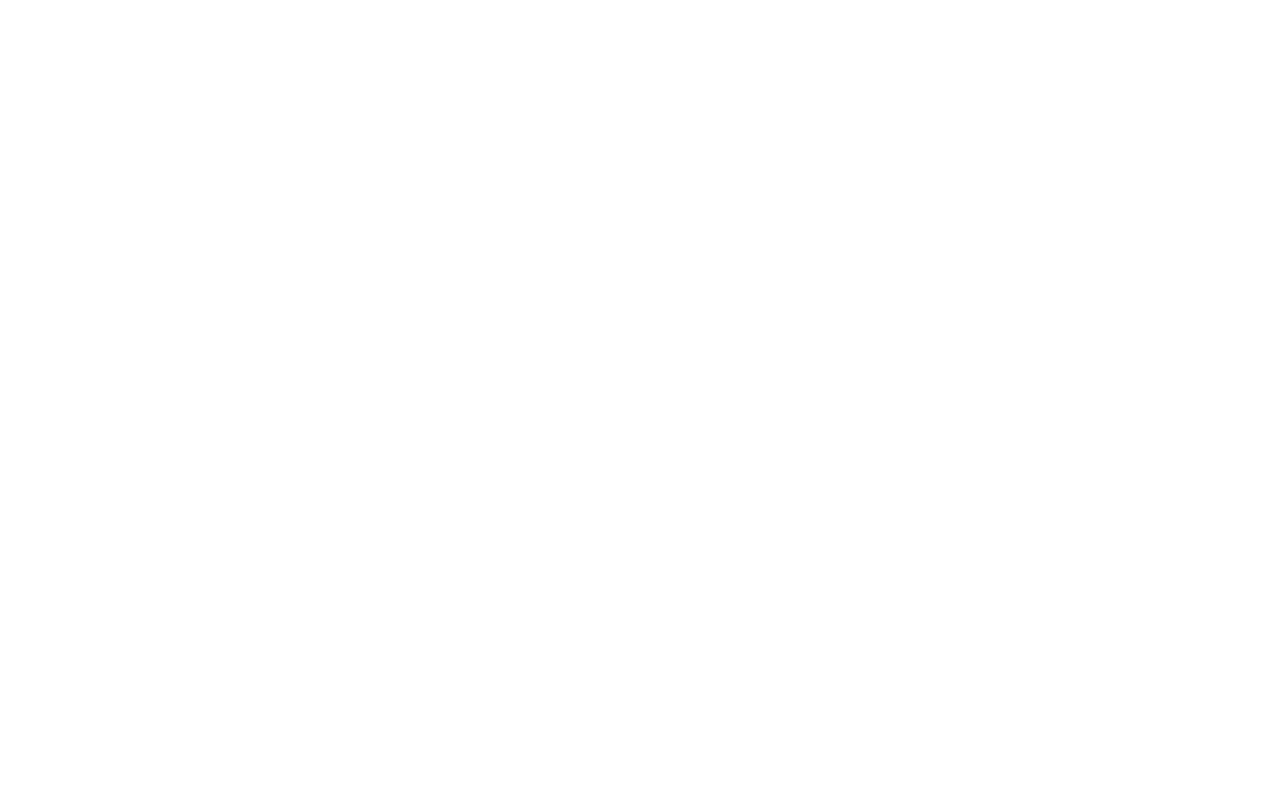
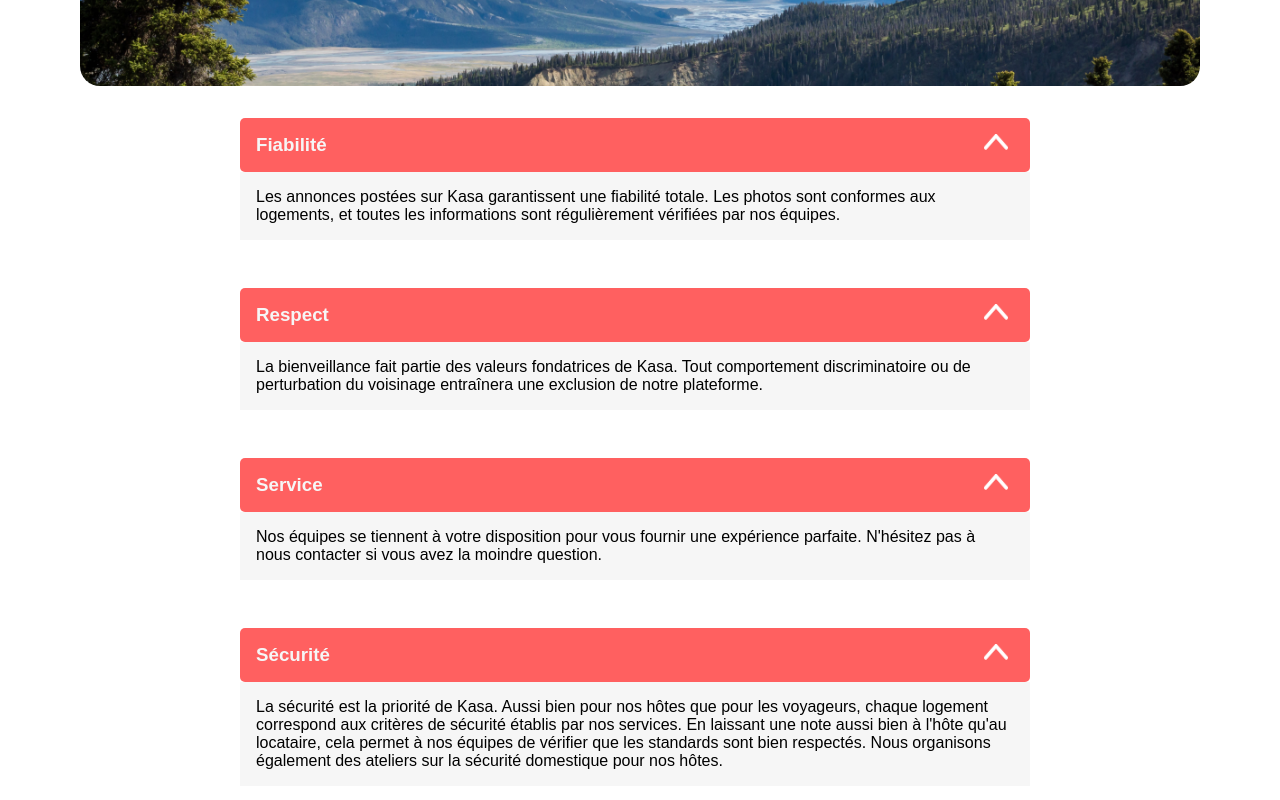
Before and after one commit to binraw/Kasa, a React (Create React App) app: page /about in a window 1280 px wide. Shown: the part 320-1120 px from the top of the page. Before the commit the page ends 800 px from the top, so only its background shows below. Built offline with nearby package versions, Linux system fonts and the light colour scheme.

Commit message:
ajout about/icon

```diff
--- a/src/About.js
+++ b/src/About.js
@@ -1,7 +1,60 @@
 import React from "react";
+import ImgAbout from "./ImgAbout.png";
+import IconVector from "./Vector.png";
 
 function About() {
-	return <h2>À propos</h2>;
+	return (
+		<div className="container">
+			<img className="img-about" src={ImgAbout} alt="Montagne suisse" />
+			<ul className="description-about">
+				<li>
+					<h3>Fiabilité</h3>
+					<img className="icon-arrow" src={IconVector} alt="icon arrow" />
+				</li>
+				<li className="description">
+					Les annonces postées sur Kasa garantissent une fiabilité totale. Les
+					photos sont conformes aux logements, et toutes les informations sont
+					régulièrement vérifiées par nos équipes.
+				</li>
+			</ul>
+			<ul className="description-about">
+				<li>
+					<h3>Respect</h3>
+					<img className="icon-arrow" src={IconVector} alt="icon arrow" />
+				</li>
+				<li className="description">
+					La bienveillance fait partie des valeurs fondatrices de Kasa. Tout
+					comportement discriminatoire ou de perturbation du voisinage
+					entraînera une exclusion de notre plateforme.
+				</li>
+			</ul>
+			<ul className="description-about">
+				<li>
+					<h3>Service</h3>
+					<img className="icon-arrow" src={IconVector} alt="icon arrow" />
+				</li>
+				<li className="description">
+					Nos équipes se tiennent à votre disposition pour vous fournir une
+					expérience parfaite. N'hésitez pas à nous contacter si vous avez la
+					moindre question.
+				</li>
+			</ul>
+			<ul className="description-about">
+				<li>
+					<h3>Sécurité</h3>
+					<img className="icon-arrow" src={IconVector} alt="icon arrow" />
+				</li>
+				<li className="description">
+					La sécurité est la priorité de Kasa. Aussi bien pour nos hôtes que
+					pour les voyageurs, chaque logement correspond aux critères de
+					sécurité établis par nos services. En laissant une note aussi bien à
+					l'hôte qu'au locataire, cela permet à nos équipes de vérifier que les
+					standards sont bien respectés. Nous organisons également des ateliers
+					sur la sécurité domestique pour nos hôtes.
+				</li>
+			</ul>
+		</div>
+	);
 }
 
 export default About;
--- a/src/App.css
+++ b/src/App.css
@@ -39,16 +39,17 @@
 }
 .img-board {
 	width: 100%;
-
 	height: 15rem;
 	margin-left: 5rem;
 	margin-right: 5rem;
 	margin-top: 5rem;
-
+	position: relative;
 	align-items: center;
 	object-fit: cover;
 	border-radius: 20px;
+	filter: contrast(40%);
 }
+
 img {
 	display: flex;
 }
--- a/src/App.js
+++ b/src/App.js
@@ -1,12 +1,14 @@
 import Header from "./Header";
 import "./App.css";
 import AppRouter from "./AppRouter";
+import Footer from "./Footer";
 
 function App() {
 	return (
 		<div>
 			<Header />
 			<AppRouter />
+			<Footer />
 		</div>
 	);
 }
--- a/src/AppRouter.js
+++ b/src/AppRouter.js
@@ -1,6 +1,7 @@
 import { BrowserRouter as Router, Routes, Route, Link } from "react-router-dom";
 import Home from "./Home";
 import About from "./About";
+import CardDetail from "./CardDetail";
 
 function AppRouter() {
 	return (
@@ -19,6 +20,7 @@
 			<Routes>
 				<Route path="/" element={<Home />} />
 				<Route path="/about" element={<About />} />
+				<Route path="/card/:id" element={<CardDetail />} />
 			</Routes>
 		</Router>
 	);
--- a/src/Card.js
+++ b/src/Card.js
@@ -1,12 +1,15 @@
 import React from "react";
+import { Link } from "react-router-dom";
 
-function Card({ title, cover }) {
+function Card({ title, cover, id }) {
 	return (
 		<div className="card">
-			<div className="card-image">
-				<img className="img-cards" src={cover} alt={title} />
-				<h3 className="card-title">{title}</h3>
-			</div>
+			<Link to={`/card/${id}`}>
+				<div className="card-image">
+					<img className="img-cards" src={cover} alt={title} />
+					<h3 className="card-title">{title}</h3>
+				</div>
+			</Link>
 		</div>
 	);
 }
--- /dev/null
+++ b/src/CardDetail.js
@@ -0,0 +1,34 @@
+// import React, { useEffect, useState } from "react";
+// import { useParams } from "react-router-dom";
+
+// function CardDetail() {
+// 	const { id } = useParams();
+// 	const [card, setCard] = useState(null);
+
+// 	useEffect(() => {
+// 		// Fonction pour récupérer les données du fichier JSON
+// 		const fetchCardData = async () => {
+// 			const response = await fetch("./cardsData.json");
+// 			const data = await response.json();
+// 			const cardData = data.find((card) => card.id === parseInt(id));
+
+// 			if (cardData) {
+// 				setCard(cardData);
+// 			} else {
+// 				// Carte non trouvée
+// 				console.log("Carte non trouvée");
+// 			}
+// 		};
+
+// 		fetchCardData();
+// 	}, [id]);
+
+// 	return (
+// 		<div>
+// 			<h2>{card.title}</h2>
+// 			<p>{card.description}</p>
+// 		</div>
+// 	);
+// }
+
+// export default CardDetail;
--- a/src/Home.js
+++ b/src/Home.js
@@ -1,15 +1,16 @@
 import React from "react";
-import Image from "./Img.png";
+import ImageAccueil from "./Img.png";
 import CardList from "./CardList";
 import cardsData from "./cardsData.json";
-import Footer from "./Footer";
 
 function Home() {
 	return (
 		<div className="container">
-			<img className="img-board" src={Image} alt="l'eau" />
+			<div className="container-img">
+				<h1>Chez vous, partout et ailleurs</h1>
+				<img className="img-board" src={ImageAccueil} alt="l'eau" />
+			</div>
 			<CardList className="cards" cards={cardsData} />
-			<Footer />
 		</div>
 	);
 }
--- a/src/index.css
+++ b/src/index.css
@@ -12,7 +12,29 @@
 		monospace;
 }
 .container {
-	width: 85rem;
+	min-width: 80rem;
+	display: flex;
+	flex-direction: row;
+	flex-wrap: wrap;
+	justify-content: center;
+	margin-left: auto;
+	margin-right: auto;
+}
+.container-img {
+	width: 100%;
+	display: flex;
+	flex-direction: row;
+	flex-wrap: wrap;
+	justify-content: center;
+	margin-left: auto;
+	margin-right: auto;
+	position: relative;
+}
+.container-img h1 {
+	position: absolute;
+	color: #f6f6f6;
+	top: 10rem;
+	z-index: 10;
 }
 .img-cards {
 	max-width: 350px;
@@ -59,8 +81,8 @@
 	display: flex;
 	flex-direction: column;
 	align-items: center;
-	margin-left: 5rem;
-	margin-right: auto;
+	justify-content: center;
+
 	margin-top: 2rem;
 	width: 100%;
 }
@@ -68,3 +90,47 @@
 	width: 7rem;
 	height: 7rem;
 }
+.img-about {
+	width: 100%;
+
+	height: 15rem;
+	margin-left: 5rem;
+	margin-right: 5rem;
+	margin-top: 5rem;
+
+	align-items: center;
+	object-fit: cover;
+	border-radius: 20px;
+}
+.description-about {
+	display: flex;
+	flex-direction: column;
+
+	justify-content: center;
+	width: 100%;
+	margin-left: 15rem;
+	margin-right: 15rem;
+	padding: 0;
+	position: relative;
+}
+.description-about h3 {
+	background-color: #ff6060;
+	padding: 1rem;
+	border-radius: 5px;
+	color: #f6f6f6;
+	margin: auto;
+}
+.icon-arrow {
+	background-color: #ff6060;
+	width: 1.5rem;
+	height: 1rem;
+	position: absolute;
+	top: 1rem;
+	right: 2rem;
+	/* transform: rotate(180deg); */
+}
+.description {
+	background-color: #f6f6f6;
+	padding: 1rem;
+	margin-top: auto;
+}
```
Also changed, not shown: src/ImgAbout.png (added), src/Vector.png (added).
